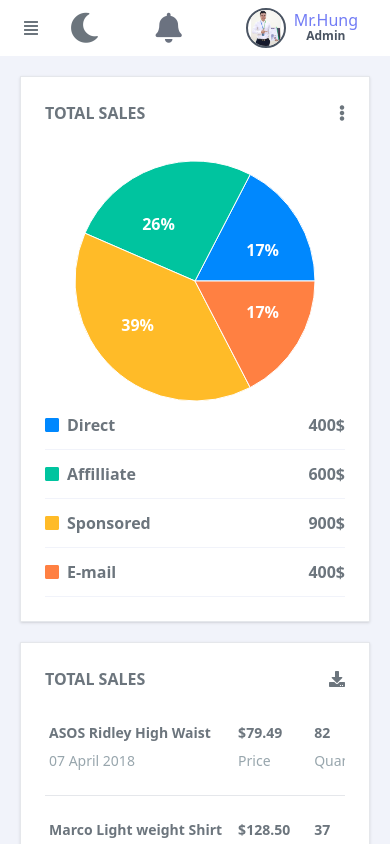
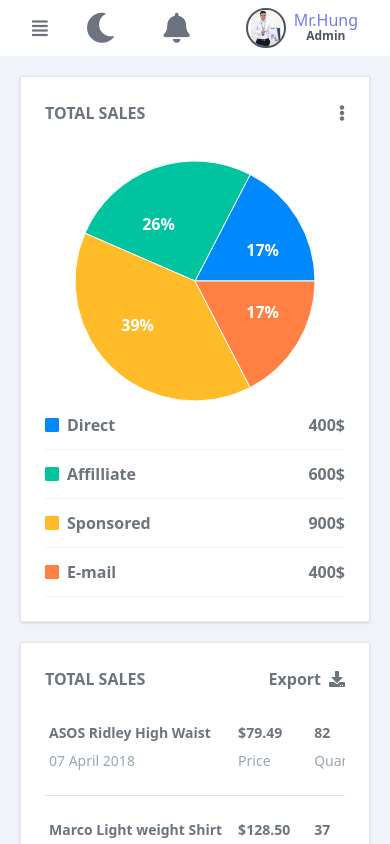
Before and after one commit to hungit1993qt/app, a React (Create React App) app: page / in a window 390 px wide. Shown: the top 844 px of the page. Built offline with nearby package versions, Linux system fonts and the light colour scheme.

Commit message:
fix menu top

```diff
--- a/src/Components/Dashboard/TopSalesProducts.tsx
+++ b/src/Components/Dashboard/TopSalesProducts.tsx
@@ -42,7 +42,10 @@ const TopSalesProducts = (props: Props) => {
     <div className=" bg-box  lg:w-2/3 w-full p-6 shadow border ">
       <div className="flex justify-between items-center ">
         <span className="uppercase font-bold">total sales</span>
-        <i className="fa fa-download cursor-pointer"></i>
+        <div>
+          Export
+          <i className="fa fa-download cursor-pointer ml-2"></i>
+        </div>
       </div>
       <div className="overflow-auto">
         <table className="w-full mt-2">
@@ -52,19 +55,27 @@ const TopSalesProducts = (props: Props) => {
                 <tr key={index} className=" border-b hover:bg-blue-100 ">
                   <td className=" text-sm py-6 px-1 whitespace-nowrap ">
                     <span>{datas.title}</span>
-                    <p className=" font-normal text-sm pt-2 text-descript whitespace-nowrap">{datas.date}</p>
+                    <p className=" font-normal text-sm pt-2 text-descript whitespace-nowrap">
+                      {datas.date}
+                    </p>
                   </td>
                   <td className="text-sm py-6 px-3 whitespace-nowrap">
                     <span className="">${datas.price}</span>
-                    <p className=" font-normal text-sm pt-2 text-descript whitespace-nowrap">Price</p>
+                    <p className=" font-normal text-sm pt-2 text-descript whitespace-nowrap">
+                      Price
+                    </p>
                   </td>
                   <td className=" text-sm py-6 px-3 whitespace-nowrap">
                     <span className="">{datas.quantity}</span>
-                    <p className=" font-normal text-sm pt-2 text-descript whitespace-nowrap">Quantity</p>
+                    <p className=" font-normal text-sm pt-2 text-descript whitespace-nowrap">
+                      Quantity
+                    </p>
                   </td>
                   <td className=" text-sm py-6 px-3 whitespace-nowrap">
                     <span className="">${datas.amount}</span>
-                    <p className=" font-normal text-sm pt-2 text-descript whitespace-nowrap">Amount</p>
+                    <p className=" font-normal text-sm pt-2 text-descript whitespace-nowrap">
+                      Amount
+                    </p>
                   </td>
                 </tr>
               );
--- a/src/Components/Header/TopMenu.tsx
+++ b/src/Components/Header/TopMenu.tsx
@@ -66,7 +66,7 @@ const TopMenu = (props: Props) => {
       } duration-300 lg:right-0 z-10 bg-white flex items-center justify-between lg:justify-between box-border lg:px-10 px-6 text-text-number fixed w-full lg:w-auto `}
     >
       <i
-        className={`fa fa-align-justify lg:hidden block cursor-pointer z-0
+        className={`fa fa-align-justify lg:hidden block cursor-pointer z-0 ml-2 text-lg
           `}
         onClick={() => dispatch(setSideBarMobile())}
       ></i>
@@ -83,7 +83,7 @@ const TopMenu = (props: Props) => {
           </button>
         </div>
       </form>
-      <div className="flex items-center gap-x-14">
+      <div className="flex items-center lg:gap-x-16 gap-x-12">
         <i
           className={`fa ${
             darkMode ? "fa-sun text-yellow-400" : "fa-moon"
@@ -150,7 +150,7 @@ const TopMenu = (props: Props) => {
             </div>
           </div>
           <div
-            className={`bg-white w-32 shadow-lg absolute right-0 lg:right-0 p-3 top-14 duration-300 border-colorBorder border border-solid ${
+            className={`bg-white w-32 shadow-lg absolute right-0 lg:right-0 p-3 top-14 -mt-1 duration-300 border-colorBorder border border-solid ${
               dropMenu ? "scale-1 translate-y-1" : "scale-0 -translate-y-5"
             } `}
           >
--- a/src/Components/Sidebar/Sidebar.tsx
+++ b/src/Components/Sidebar/Sidebar.tsx
@@ -11,16 +11,14 @@ const Sidebar = (props: Props) => {
   );
   const handleResize = () => {
     if (window.innerWidth < 768) {
-      dispatch(setSideBar(true));
+      return dispatch(setSideBar(true));
     } else {
-      dispatch(setSideBar(false));
+      return dispatch(setSideBar(false));
     }
   };
   useEffect(() => {
     window.addEventListener("resize", handleResize);
-    return () => {
-      window.removeEventListener("resize", handleResize);
-    };
+    return () => window.removeEventListener("resize", handleResize);
   }, []);
   const menu = [
     { title: "Dashboard", src: "Chart_fill" },
--- a/src/Pages/HomePage/HomePage.tsx
+++ b/src/Pages/HomePage/HomePage.tsx
@@ -1,10 +1,9 @@
 import TopSales from "Components/Dashboard/TopSales";
 import TopSalesProducts from "Components/Dashboard/TopSalesProducts";
 import { RootState } from "configStore";
-import { useDispatch, useSelector } from "react-redux";
-type Props = {};
+import { useSelector } from "react-redux";
 
-const HomePage = (props: Props) => {
+const HomePage = () => {
   const { openSideBar } = useSelector((state: RootState) => state.auth);
   return (
     <div
```
